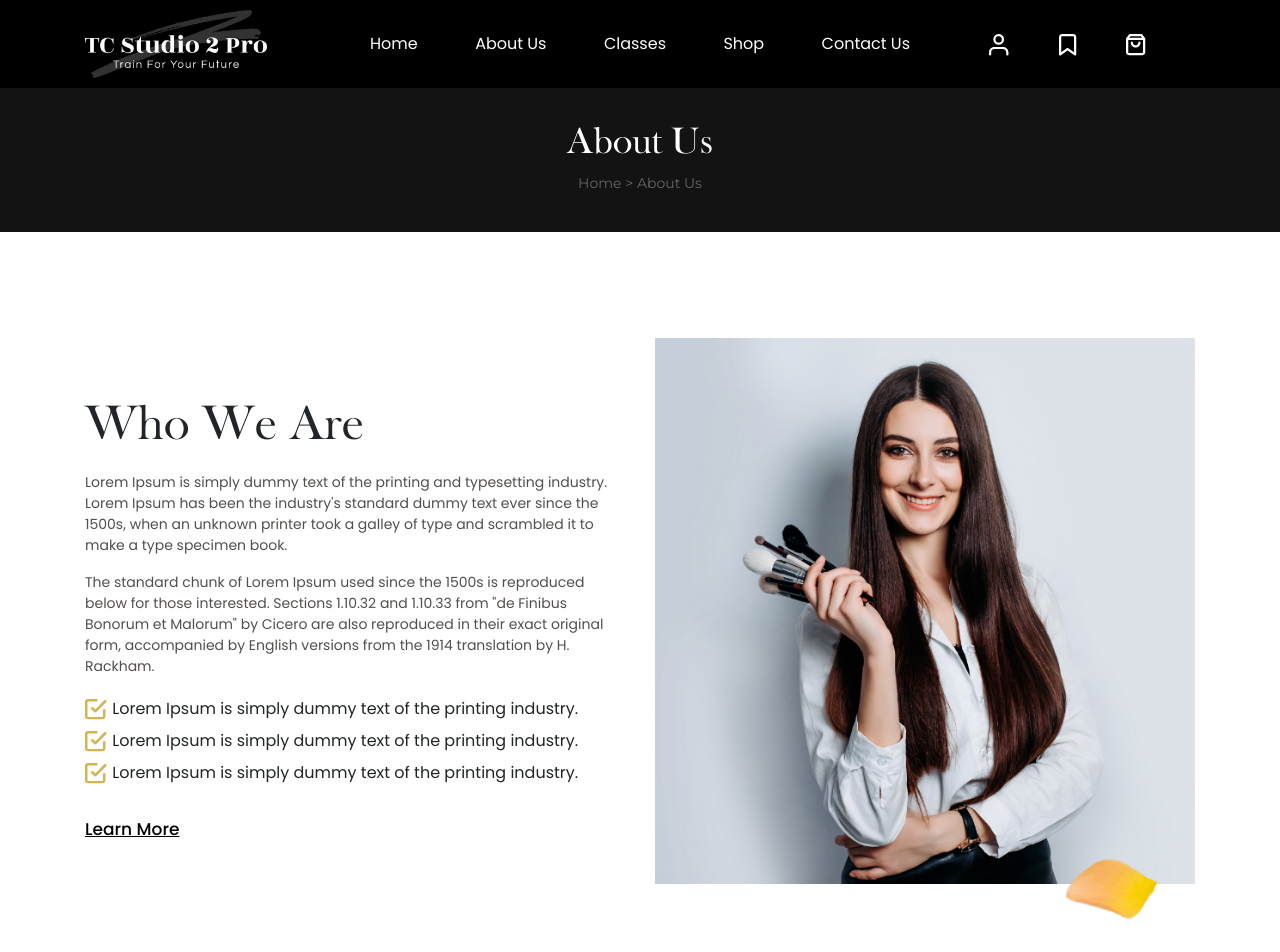
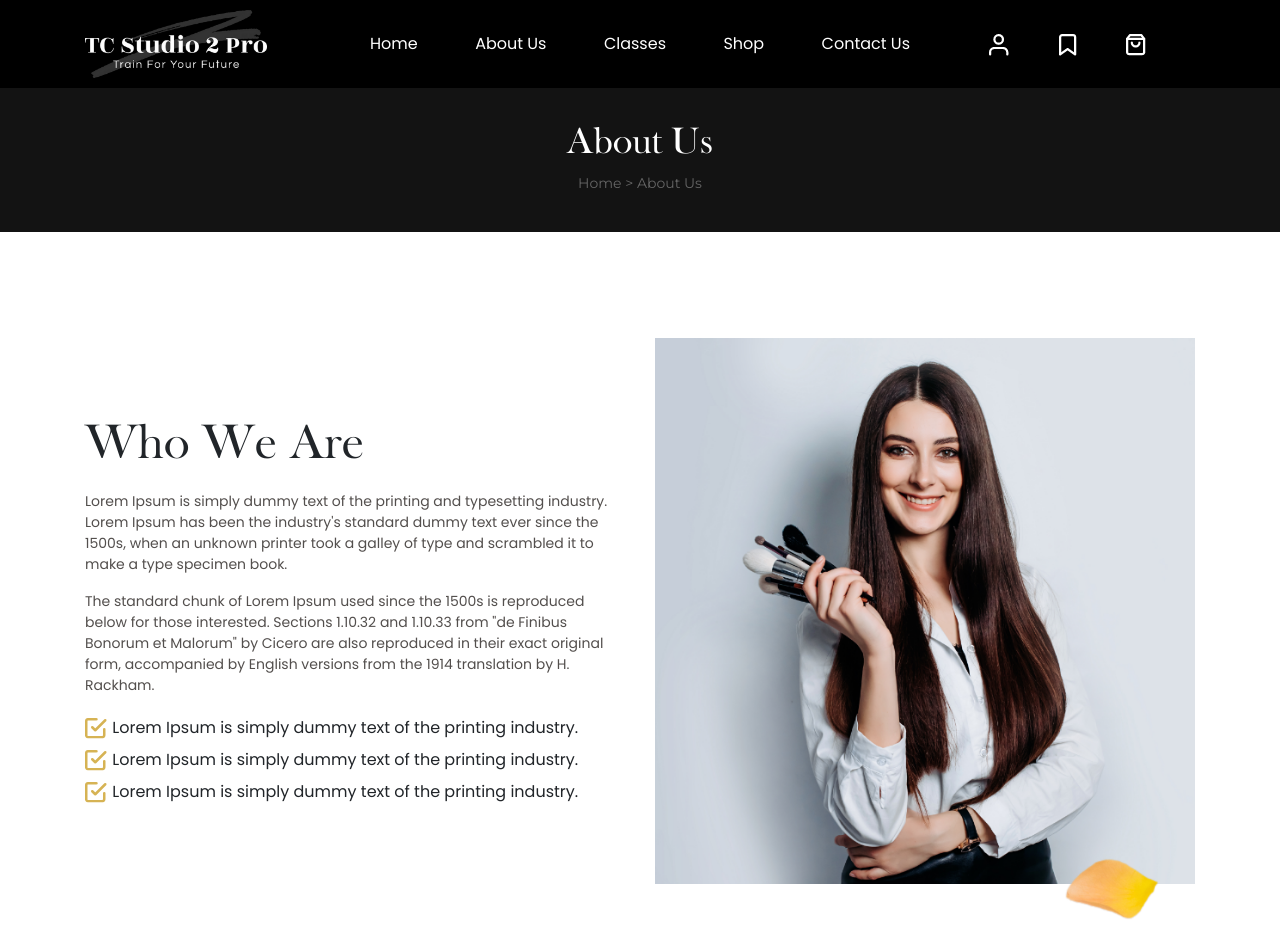
Before and after one commit to sajidjabbar/studiopro, a React (Create React App) app: page /about-us in a window 1280 px wide. Shown: the top 952 px of the page. Built offline with nearby package versions, Linux system fonts and the light colour scheme.

Commit message:
updated All files

```diff
--- a/src/Pages/About/About.js
+++ b/src/Pages/About/About.js
@@ -84,11 +84,11 @@ const About = () => {
 										</span>
 									</li>
 								</ul>
-								<div className="btn-wrapper">
+								{/* <div className="btn-wrapper">
 									<a href="/NewsDetail" className="btntext">
 										Learn More
 									</a>
-								</div>
+								</div> */}
 							</div>
 						</div>
 						<div className="col-lg-6">
```
